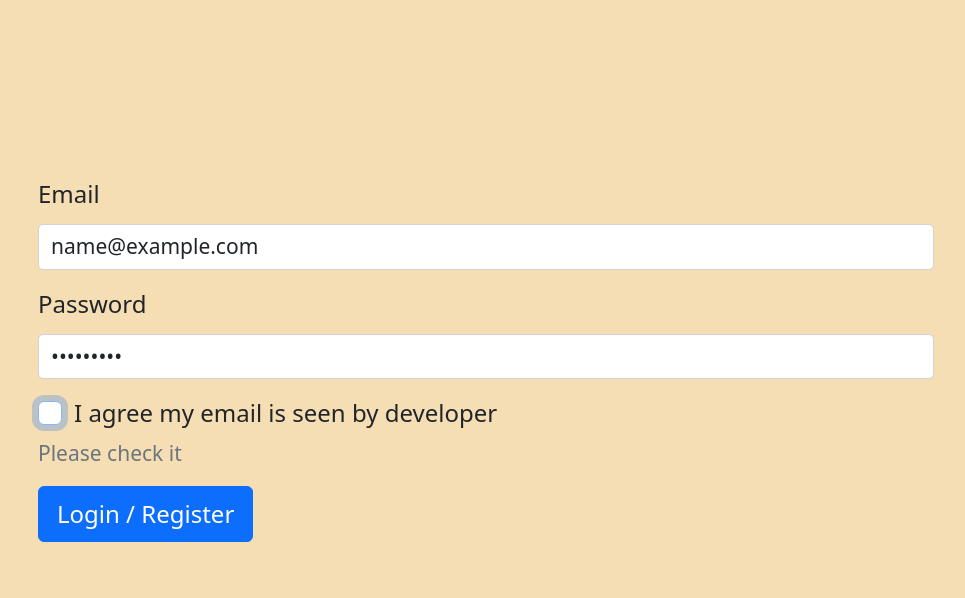
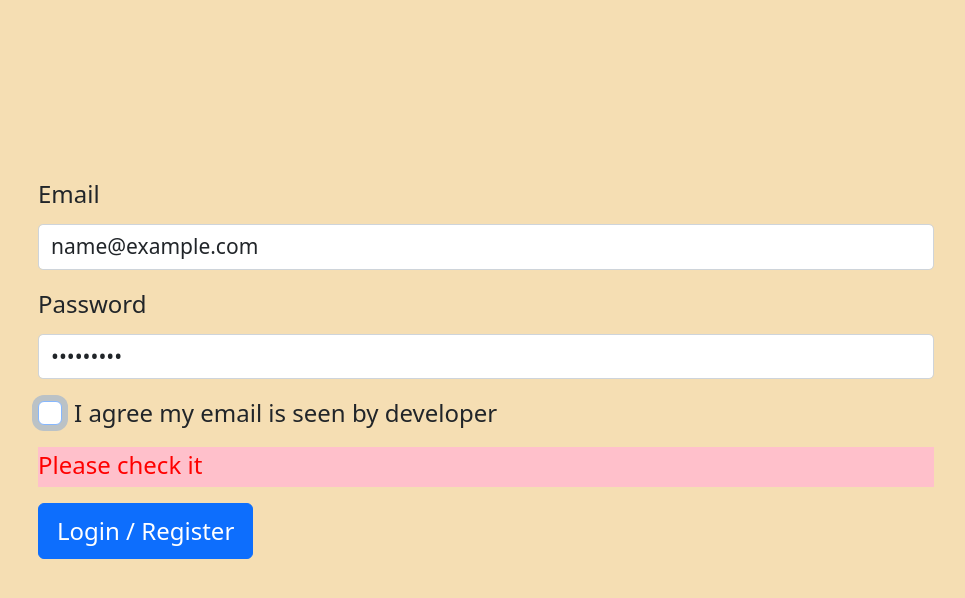
Before and after one commit to kk3418/todo-list, a React (Create React App) app: page / in a window 1280 px wide. Both pictures are taken after typing "name@example.com", "Sample123" into the empty fields and a click on the button "Login / Register". Shown: the top 598 px of the page, without its empty margins (154-1119 px from the left). Built offline with nearby package versions, Linux system fonts and the light colour scheme.

Commit message:
adjust login Alert style

```diff
--- a/src/Login.js
+++ b/src/Login.js
@@ -7,7 +7,7 @@ import FormLabel from 'react-bootstrap/FormLabel'
 import FormGroup from 'react-bootstrap/FormGroup'
 import FormControl from 'react-bootstrap/FormControl'
 import FormCheck from 'react-bootstrap/FormCheck'
-import FormText from 'react-bootstrap/FormText'
+import Alert from 'react-bootstrap/Alert'
  import Button from 'react-bootstrap/Button'
 
 export default function Login() {
@@ -18,9 +18,11 @@ export default function Login() {
         dispatch(login())
         console.log(data)
     }
-    const errorsText = text => <FormText className="text-muted">
+    const errorsText = text => <Alert variant="danger"
+        bsPrefix="alert-items"
+    >
         {`Please insert your ${text}`}
-    </FormText>
+    </Alert>
 
     return (
         <Form onSubmit={handleSubmit(submit)}
@@ -55,9 +57,9 @@ export default function Login() {
                     label="I agree my email is seen by developer"
                     ref={register({required: true})} name="agree_check"
                 />
-                { errors.agree_check && <FormText className="text-muted">
+                { errors.agree_check && <Alert bsPrefix="alert-items">
                     Please check it
-                </FormText> }
+                </Alert> }
             </FormGroup>
             <Button variant="primary" type="submit">
                 Login / Register
--- a/src/style/base.css
+++ b/src/style/base.css
@@ -1,3 +1,4 @@
+@import url("./login-style.css");
 :root {
     --bg: rgb(245, 222, 179);
     --button-shaddow: 0 2px 5px 2px rgb(152, 144, 133);
@@ -9,18 +10,6 @@ body {
     margin: 0;
     font-size: 1rem;
     background-color: var(--bg);
-}
-
-.login-container {
-    position: relative;
-    top: 20vh;
-    margin: auto;
-    width: 70%;
-    height: 50vh;
-}
-
-.login-items {
-    margin: 2vh auto;
 }
 
 .todo-list {
--- /dev/null
+++ b/src/style/login-style.css
@@ -0,0 +1,20 @@
+
+.login-container {
+    position: relative;
+    top: 20vh;
+    margin: auto;
+    width: 70%;
+    height: 50vh;
+}
+
+.login-items {
+    margin: 2vh auto;
+}
+
+.alert-items {
+    margin: 2vh auto;
+    width: 100%;
+    height: 5vh;
+    color: red;
+    background-color: pink;
+}
```
